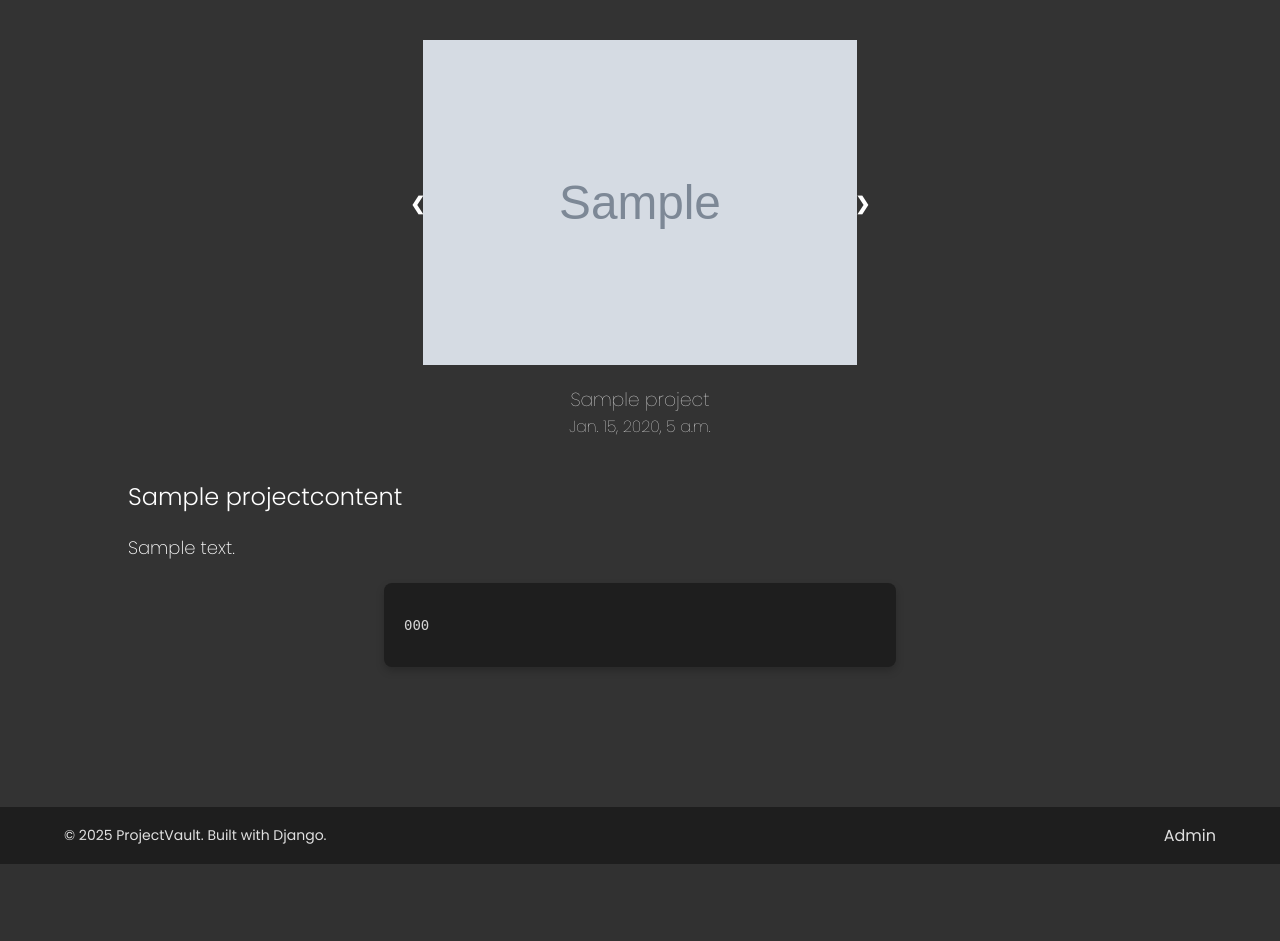
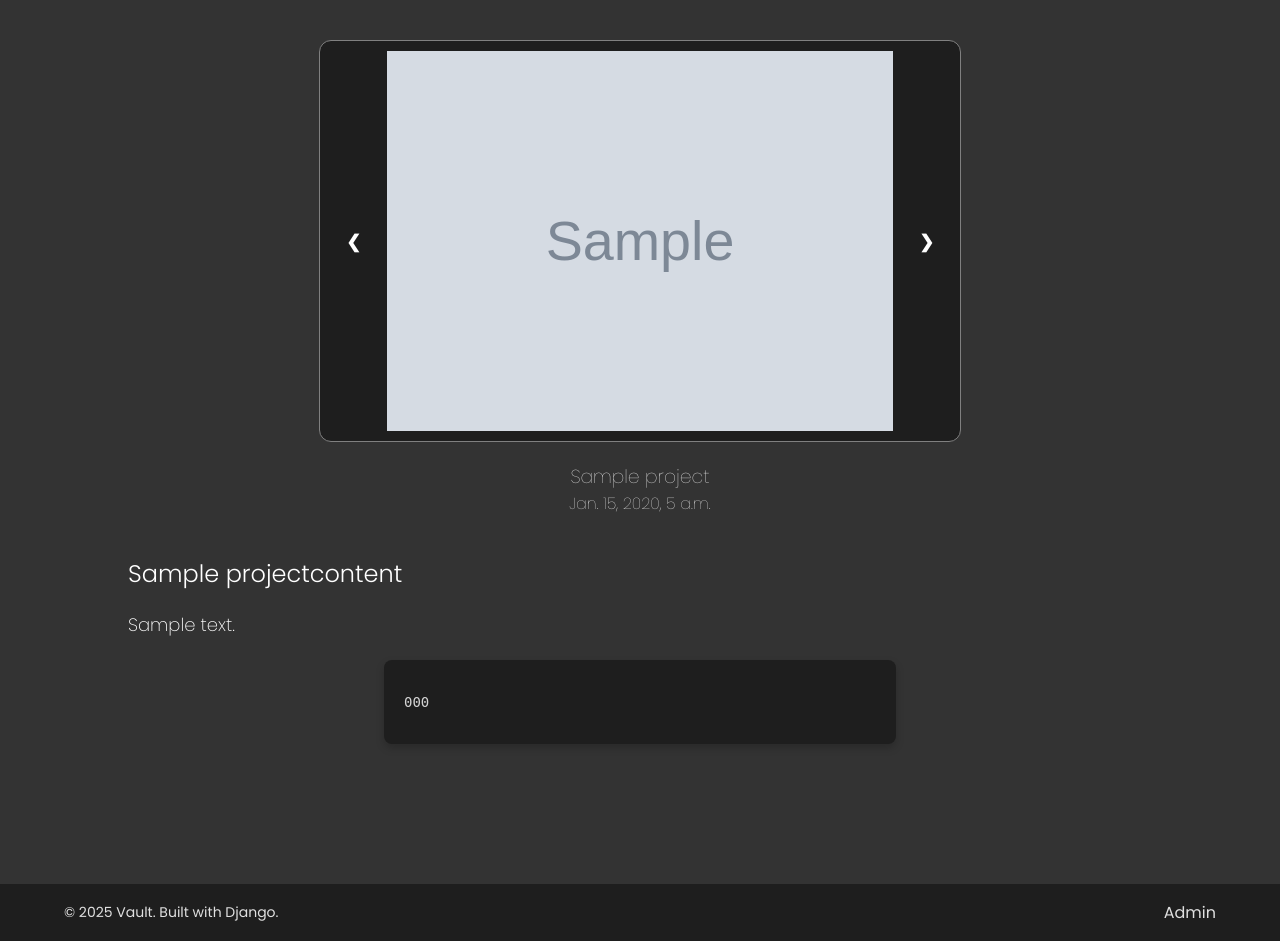
Before and after one commit to SoftSteve/Django-Portfolio, a Django app: a page that uses portfolio/projectvault/templates/base.html in a window 1280 px wide. Shown: the part 79-1020 px from the top of the page. Before the commit the page ends 943 px from the top, so only its background shows below. Run offline with Django 5.2, Linux system fonts and the light colour scheme; tables that the repository leaves empty hold one stand-in row (values such as "Sample post"); grey boxes marked "Sample" are stand-in pictures.

Commit message:
Updates to styling, added honeypot for form

```diff
--- a/portfolio/projectvault/static/assets/css/project_detail.css
+++ b/portfolio/projectvault/static/assets/css/project_detail.css
@@ -9,18 +9,20 @@
 }
 
 .img-container {
-    width: 40%;
+    width: 50%;
     max-width: 1000px;
-    height: 325px;
+    height: 400px;
     position: relative;
     margin: 40px auto 0 auto;
     overflow: hidden;
+    background-color: #1e1e1e;
     border-radius: 12px;
+    border: solid 1px gray;
 }
 
 .project-img {
     width: 100%;
-    height: 100%;
+    height: 95%;
     display: none;
     object-fit: contain;
     border-radius: 12px;
@@ -103,6 +105,7 @@ to {opacity: 1}
 .code-window {
     width: 50%;
     max-width: 750px;
+    max-height: 400px;
     margin: 20px auto;
     background-color: #1e1e1e;
     color: #d4d4d4;
@@ -137,7 +140,9 @@ to {opacity: 1}
         width: 90%;
     }
     .code-window {
-        width: 90%;
+	font-size: 12px;
+        width: 100%;
+	max-height: 250px;
     }
     .code-window, pre, code {
         max-width: 100%;
--- a/portfolio/projectvault/templates/base.html
+++ b/portfolio/projectvault/templates/base.html
@@ -40,7 +40,7 @@
 
     <footer class="foot-container">
         <div class="foot-content">
-            <p>&copy; 2025 ProjectVault. Built with Django.</p>
+            <p>&copy; 2025 Vault. Built with Django.</p>
         </div>
         <ul class="foot-links">
             <li class="foot-item"><a href="/admin/">Admin</a></li>
--- a/portfolio/projectvault/templates/contact.html
+++ b/portfolio/projectvault/templates/contact.html
@@ -15,6 +15,8 @@
             </p>
             <form class="contact-form" action="" method="POST">
                 {% csrf_token %}
+                <input type="text" name="middle_name" style="display:none;">
+
                 <input id="user_name" type="text" name="name" required placeholder="Your name*">
 
                 <input id="email" type="text" name="email" required placeholder="Email*">
--- a/portfolio/projectvault/templates/index.html
+++ b/portfolio/projectvault/templates/index.html
@@ -51,7 +51,7 @@
 
     <footer class="foot-container">
         <div class="foot-content">
-            <p>&copy; 2025 ProjectVault. Built with Django.</p>
+            <p>&copy; 2025 Vault. Built with Django.</p>
         </div>
         <ul class="foot-links">
             <li class="foot-item"><a href="/admin/">Admin</a></li>
--- a/portfolio/projectvault/views.py
+++ b/portfolio/projectvault/views.py
@@ -1,7 +1,6 @@
 from django.shortcuts import render, get_object_or_404, redirect
-from django.http import HttpResponse
+from django.http import HttpResponseForbidden
 from .models import AboutSection, Project
-from django.core.paginator import Paginator, EmptyPage, PageNotAnInteger
 from django.core.mail import send_mail
 import os
 from dotenv import load_dotenv
@@ -15,7 +14,7 @@ def start(request):
     return render(request, 'start.html')
 
 def projects(request):
-    projects = Project.objects.all()
+    projects = Project.objects.all().order_by('-created_at')
     return render(request, "projects.html", {'projects': projects})
 
 def project_detail(request, slug):
@@ -32,6 +31,10 @@ def thank_you(request):
 
 def contact(request):
     if request.method == "POST":
+
+        if request.POST.get('middle_name'):
+            return HttpResponseForbidden("Bot detected.")
+
         name = request.POST.get('name')
         email = request.POST.get('email')
         message = request.POST.get('message')
```
Also changed, not shown: 1 other file.
